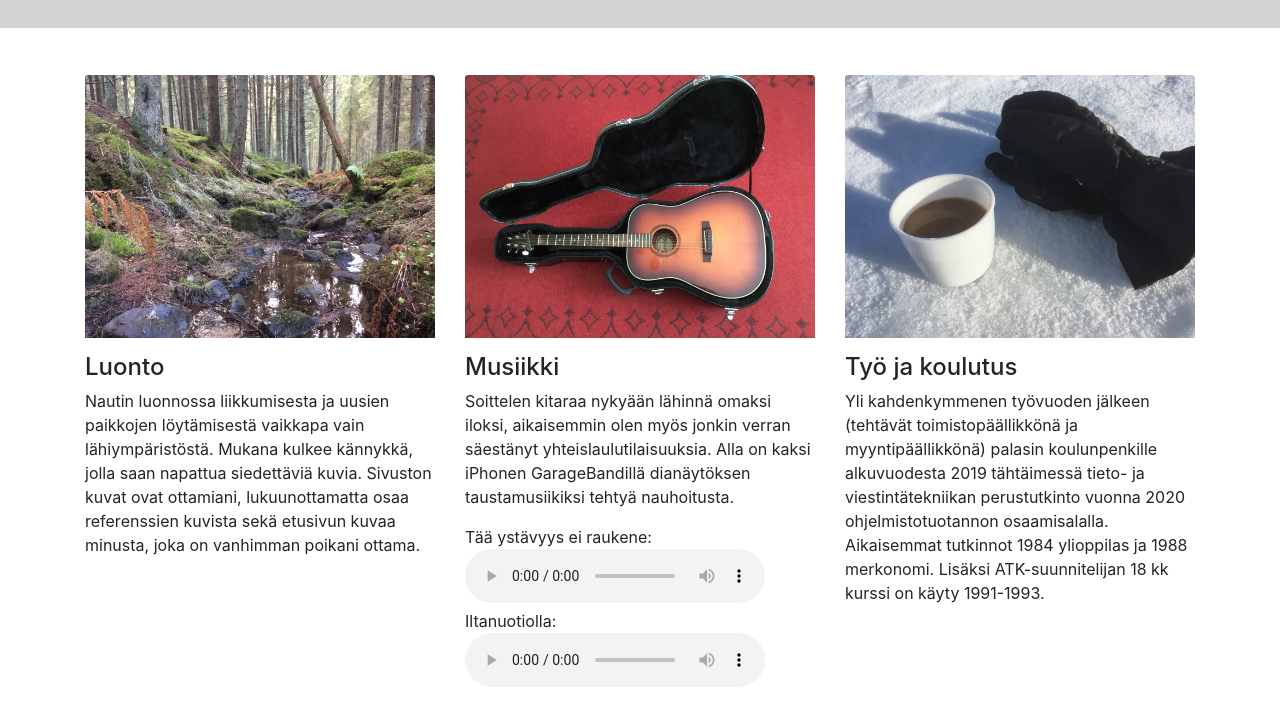
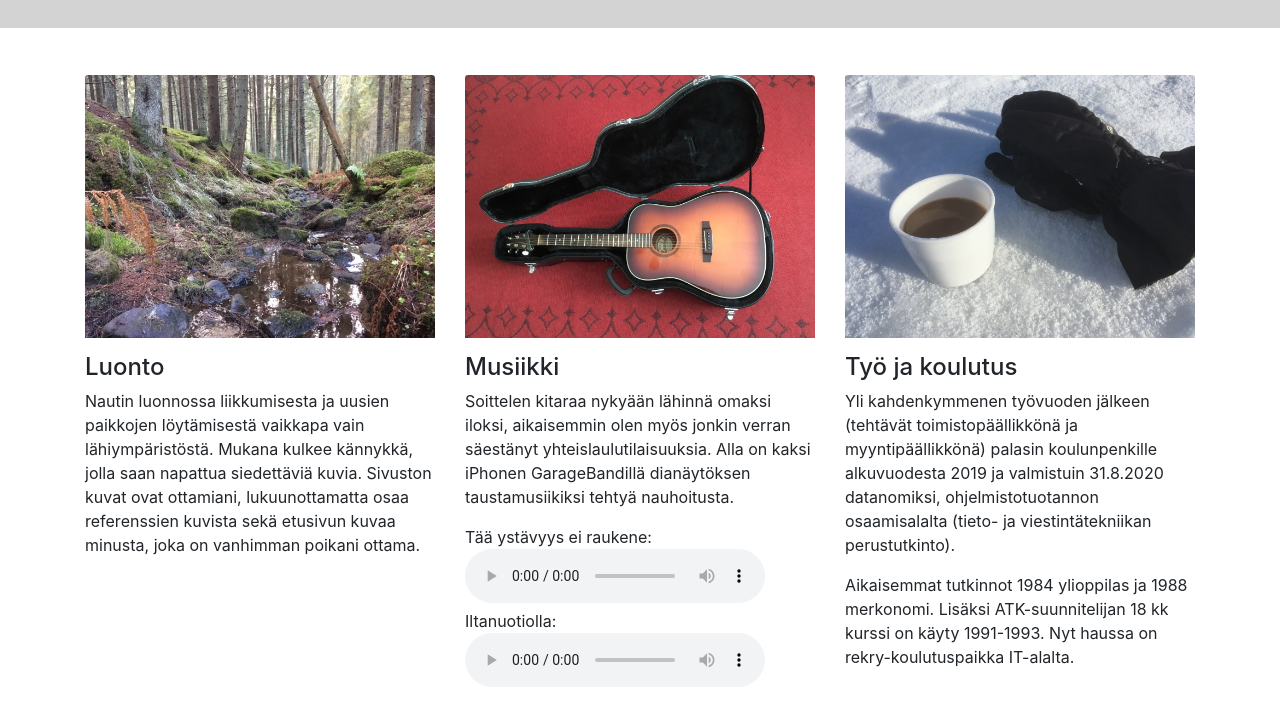
Before and after one commit to Mviita65/mviita65.github.io, a plain HTML site: page mina.html in a window 1280 px wide. Shown: the part 179-903 px from the top of the page. Drawn offline with nearby package versions, Linux system fonts and the light colour scheme.

Commit message:
graduated

```diff
--- a/mina.html
+++ b/mina.html
@@ -80,7 +80,7 @@
             <div class="col-md-4">
                 <img src="img/Kuva09.JPG" class="card-img-top" alt="...">
                 <h4>Työ ja koulutus</h4>
-                <p>Yli kahdenkymmenen työvuoden jälkeen (tehtävät toimistopäällikkönä ja myyntipäällikkönä) palasin koulunpenkille alkuvuodesta 2019 tähtäimessä tieto- ja viestintätekniikan perustutkinto vuonna 2020 ohjelmistotuotannon osaamisalalla. Aikaisemmat tutkinnot 1984 ylioppilas ja 1988 merkonomi. Lisäksi ATK-suunnitelijan 18 kk kurssi on käyty 1991-1993.</p>
+                <p>Yli kahdenkymmenen työvuoden jälkeen (tehtävät toimistopäällikkönä ja myyntipäällikkönä) palasin koulunpenkille alkuvuodesta 2019 ja valmistuin 31.8.2020 datanomiksi, ohjelmistotuotannon osaamisalalta (tieto- ja viestintätekniikan perustutkinto).</p><p>Aikaisemmat tutkinnot 1984 ylioppilas ja 1988 merkonomi. Lisäksi ATK-suunnitelijan 18 kk kurssi on käyty 1991-1993. Nyt haussa on rekry-koulutuspaikka IT-alalta.</p>
                 <!-- <p><a class="btn btn-secondary" href="#" role="button">View details &raquo;</a></p> -->
             </div>
         </div>
```
